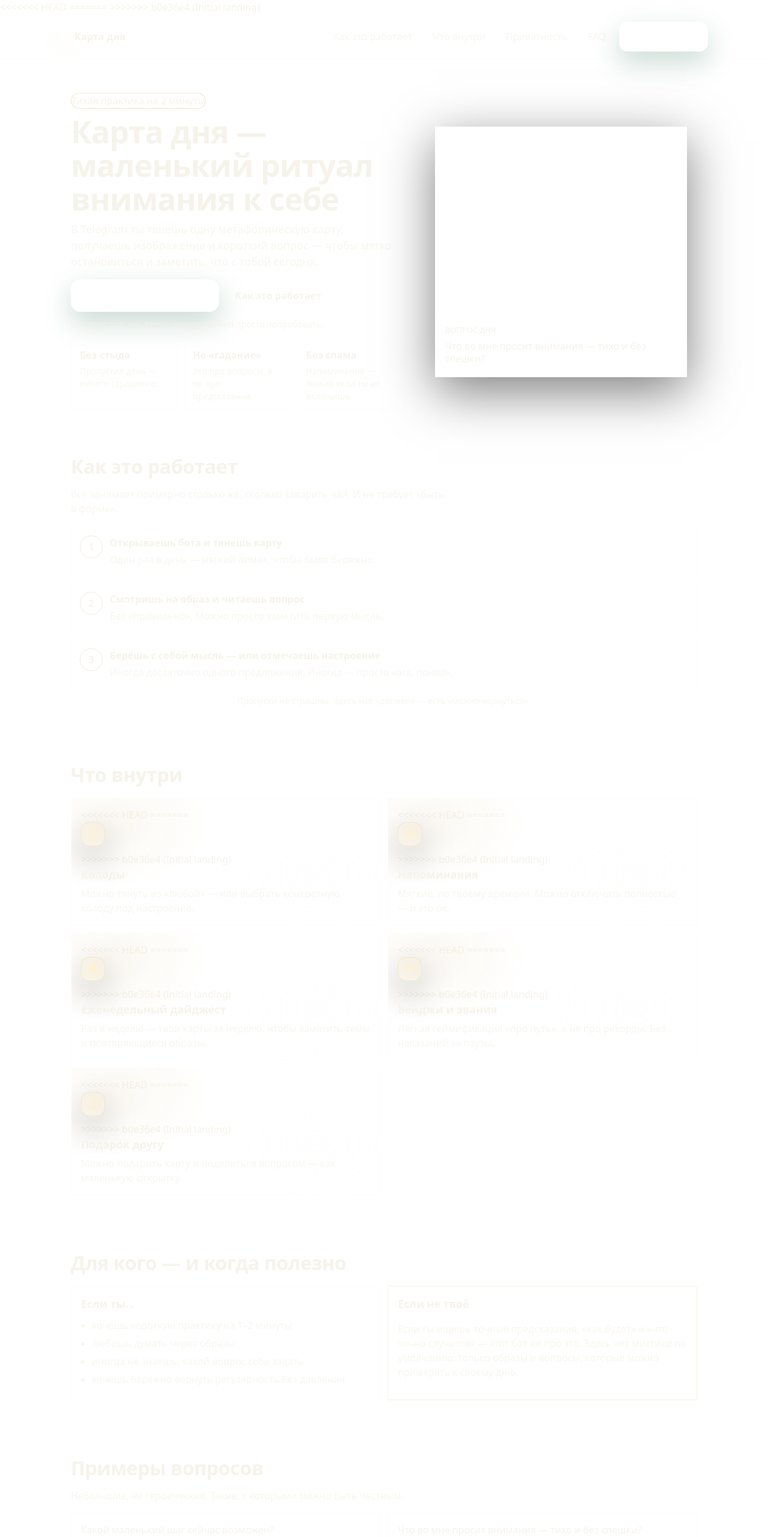
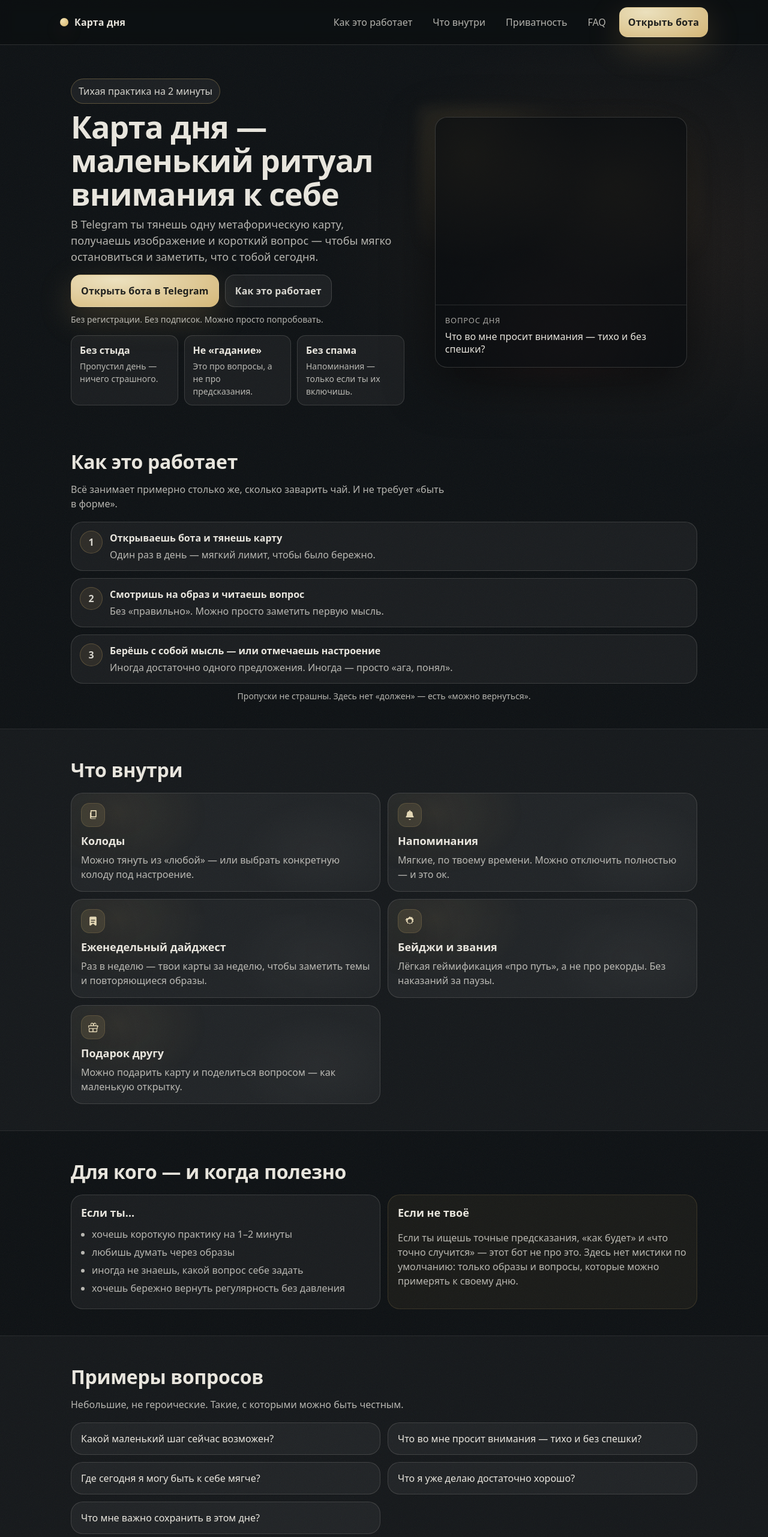
Before and after one commit to klambiatti/karta-dnya-landing, a plain HTML site: page index.html in a window 1280 px wide. Shown: the top 2563 px of the page at 60% size. Drawn offline with Linux system fonts and the light colour scheme.

Commit message:
Fix merge conflicts on Pages

```diff
--- a/index.html
+++ b/index.html
@@ -3,12 +3,8 @@
   <head>
     <meta charset="utf-8" />
     <meta name="viewport" content="width=device-width, initial-scale=1" />
-<<<<<<< HEAD
-    <meta name="color-scheme" content="light" />
-=======
     <meta name="color-scheme" content="dark light" />
     <meta name="theme-color" content="#0b0f12" />
->>>>>>> b0e36e4 (Initial landing)
 
     <title>Карта дня — маленький ритуал внимания к себе</title>
     <meta
@@ -147,42 +143,27 @@
           <h2>Что внутри</h2>
           <div class="cards">
             <article class="card">
-<<<<<<< HEAD
-=======
               <div class="card__icon" data-icon="deck" aria-hidden="true"></div>
->>>>>>> b0e36e4 (Initial landing)
               <h3>Колоды</h3>
               <p>Можно тянуть из «любой» — или выбрать конкретную колоду под настроение.</p>
             </article>
             <article class="card">
-<<<<<<< HEAD
-=======
               <div class="card__icon" data-icon="bell" aria-hidden="true"></div>
->>>>>>> b0e36e4 (Initial landing)
               <h3>Напоминания</h3>
               <p>Мягкие, по твоему времени. Можно отключить полностью — и это ок.</p>
             </article>
             <article class="card">
-<<<<<<< HEAD
-=======
               <div class="card__icon" data-icon="digest" aria-hidden="true"></div>
->>>>>>> b0e36e4 (Initial landing)
               <h3>Еженедельный дайджест</h3>
               <p>Раз в неделю — твои карты за неделю, чтобы заметить темы и повторяющиеся образы.</p>
             </article>
             <article class="card">
-<<<<<<< HEAD
-=======
               <div class="card__icon" data-icon="badge" aria-hidden="true"></div>
->>>>>>> b0e36e4 (Initial landing)
               <h3>Бейджи и звания</h3>
               <p>Лёгкая геймификация «про путь», а не про рекорды. Без наказаний за паузы.</p>
             </article>
             <article class="card">
-<<<<<<< HEAD
-=======
               <div class="card__icon" data-icon="gift" aria-hidden="true"></div>
->>>>>>> b0e36e4 (Initial landing)
               <h3>Подарок другу</h3>
               <p>Можно подарить карту и поделиться вопросом — как маленькую открытку.</p>
             </article>
--- a/styles.css
+++ b/styles.css
@@ -1,17 +1,4 @@
 :root {
-<<<<<<< HEAD
-  --bg: #fbf8f2;
-  --bg-alt: #f6f1e7;
-  --card: rgba(255, 255, 255, 0.7);
-  --text: #1f2328;
-  --muted: rgba(31, 35, 40, 0.72);
-  --line: rgba(31, 35, 40, 0.12);
-  --shadow: 0 20px 60px rgba(31, 35, 40, 0.12);
-
-  --accent: #2d6a4f;
-  --accent-ink: #0f3d2b;
-  --accent-soft: rgba(45, 106, 79, 0.14);
-=======
   --bg: #0b0f12;
   --bg-alt: #0a0d10;
   --card: rgba(255, 255, 255, 0.06);
@@ -20,11 +7,10 @@
   --line: rgba(245, 242, 234, 0.14);
   --shadow: 0 24px 80px rgba(0, 0, 0, 0.5);
 
-  --accent: #d6b36a; /* soft gold */
+  --accent: #d6b36a;
   --accent-ink: rgba(10, 13, 16, 0.92);
   --accent-soft: rgba(214, 179, 106, 0.14);
   --accent-line: rgba(214, 179, 106, 0.32);
->>>>>>> b0e36e4 (Initial landing)
 
   --radius: 20px;
   --radius-sm: 14px;
@@ -47,15 +33,6 @@ body {
     "Segoe UI Emoji";
   line-height: 1.5;
   color: var(--text);
-<<<<<<< HEAD
-  background: radial-gradient(1200px 600px at 10% -10%, rgba(45, 106, 79, 0.12), transparent 55%),
-    radial-gradient(1000px 500px at 90% 10%, rgba(204, 153, 109, 0.14), transparent 60%),
-    linear-gradient(180deg, var(--bg), var(--bg) 42%, var(--bg-alt));
-=======
-  background: radial-gradient(1000px 700px at 15% -10%, rgba(214, 179, 106, 0.12), transparent 55%),
-    radial-gradient(900px 600px at 85% 10%, rgba(240, 160, 110, 0.08), transparent 62%),
-    radial-gradient(800px 520px at 40% 110%, rgba(214, 179, 106, 0.08), transparent 60%),
-    linear-gradient(180deg, var(--bg), var(--bg) 42%, var(--bg-alt));
   background-image: url("./assets/grain.svg"),
     radial-gradient(1000px 700px at 15% -10%, rgba(214, 179, 106, 0.12), transparent 55%),
     radial-gradient(900px 600px at 85% 10%, rgba(240, 160, 110, 0.08), transparent 62%),
@@ -63,7 +40,6 @@ body {
     linear-gradient(180deg, var(--bg), var(--bg) 42%, var(--bg-alt));
   background-repeat: repeat, no-repeat, no-repeat, no-repeat, no-repeat;
   background-size: 320px 320px, auto, auto, auto, auto;
->>>>>>> b0e36e4 (Initial landing)
 }
 
 a {
@@ -83,11 +59,7 @@ a {
   top: 10px;
   padding: 10px 12px;
   border-radius: 12px;
-<<<<<<< HEAD
-  background: #fff;
-=======
   background: rgba(15, 18, 22, 0.92);
->>>>>>> b0e36e4 (Initial landing)
   border: 1px solid var(--line);
   transform: translateY(-200%);
   transition: transform 0.18s ease;
@@ -101,11 +73,7 @@ a {
   position: sticky;
   top: 0;
   z-index: 30;
-<<<<<<< HEAD
-  background: rgba(251, 248, 242, 0.72);
-=======
   background: rgba(10, 13, 16, 0.62);
->>>>>>> b0e36e4 (Initial landing)
   backdrop-filter: blur(10px);
   border-bottom: 1px solid var(--line);
 }
@@ -131,13 +99,8 @@ a {
   width: 14px;
   height: 14px;
   border-radius: 999px;
-<<<<<<< HEAD
-  background: radial-gradient(circle at 30% 30%, #7cc6a4, var(--accent));
-  box-shadow: 0 10px 26px rgba(45, 106, 79, 0.25);
-=======
   background: radial-gradient(circle at 30% 30%, rgba(255, 237, 186, 0.95), var(--accent));
   box-shadow: 0 12px 30px rgba(214, 179, 106, 0.18);
->>>>>>> b0e36e4 (Initial landing)
 }
 .brand__text {
   font-weight: 650;
@@ -157,11 +120,7 @@ a {
   border-radius: 12px;
 }
 .nav__link:hover {
-<<<<<<< HEAD
-  background: rgba(255, 255, 255, 0.55);
-=======
   background: rgba(255, 255, 255, 0.06);
->>>>>>> b0e36e4 (Initial landing)
   color: var(--text);
 }
 
@@ -179,15 +138,9 @@ a {
   display: inline-flex;
   gap: 10px;
   align-items: center;
-<<<<<<< HEAD
-  color: var(--accent-ink);
-  background: rgba(255, 255, 255, 0.55);
-  border: 1px solid rgba(45, 106, 79, 0.22);
-=======
   color: rgba(245, 242, 234, 0.86);
   background: rgba(255, 255, 255, 0.06);
   border: 1px solid var(--accent-line);
->>>>>>> b0e36e4 (Initial landing)
   padding: 8px 12px;
   border-radius: 999px;
   width: fit-content;
@@ -245,23 +198,11 @@ h1 {
   border-radius: 16px;
 }
 .btn--primary {
-<<<<<<< HEAD
-  background: linear-gradient(180deg, rgba(45, 106, 79, 0.96), rgba(45, 106, 79, 0.9));
-  color: #fff;
-  box-shadow: 0 18px 45px rgba(45, 106, 79, 0.25);
-}
-.btn--primary:hover {
-  box-shadow: 0 22px 55px rgba(45, 106, 79, 0.32);
-}
-.btn--ghost {
-  background: rgba(255, 255, 255, 0.55);
-  border-color: rgba(31, 35, 40, 0.14);
-  color: var(--text);
-}
-.btn--ghost:hover {
-  background: rgba(255, 255, 255, 0.75);
-=======
-  background: radial-gradient(120% 160% at 30% 15%, rgba(255, 242, 204, 0.92), rgba(214, 179, 106, 0.96));
+  background: radial-gradient(
+    120% 160% at 30% 15%,
+    rgba(255, 242, 204, 0.92),
+    rgba(214, 179, 106, 0.96)
+  );
   color: rgba(10, 13, 16, 0.9);
   box-shadow: 0 18px 55px rgba(214, 179, 106, 0.22);
 }
@@ -275,7 +216,6 @@ h1 {
 }
 .btn--ghost:hover {
   background: rgba(255, 255, 255, 0.09);
->>>>>>> b0e36e4 (Initial landing)
 }
 
 .trust {
@@ -285,13 +225,8 @@ h1 {
   margin-top: 16px;
 }
 .trust__item {
-<<<<<<< HEAD
-  background: rgba(255, 255, 255, 0.55);
-  border: 1px solid rgba(31, 35, 40, 0.12);
-=======
   background: rgba(255, 255, 255, 0.05);
   border: 1px solid rgba(245, 242, 234, 0.14);
->>>>>>> b0e36e4 (Initial landing)
   border-radius: var(--radius-sm);
   padding: 12px 14px;
 }
@@ -311,15 +246,9 @@ h1 {
 .hero__glow {
   position: absolute;
   inset: -18px -10px -18px -10px;
-<<<<<<< HEAD
-  background: radial-gradient(260px 260px at 18% 18%, rgba(45, 106, 79, 0.18), transparent 60%),
-    radial-gradient(280px 220px at 70% 30%, rgba(204, 153, 109, 0.18), transparent 60%),
-    radial-gradient(300px 250px at 50% 80%, rgba(70, 130, 180, 0.12), transparent 60%);
-=======
   background: radial-gradient(300px 300px at 18% 18%, rgba(214, 179, 106, 0.18), transparent 60%),
     radial-gradient(340px 260px at 70% 30%, rgba(214, 179, 106, 0.12), transparent 60%),
     radial-gradient(320px 280px at 50% 86%, rgba(255, 120, 120, 0.06), transparent 60%);
->>>>>>> b0e36e4 (Initial landing)
   filter: blur(10px);
   z-index: 0;
 }
@@ -331,41 +260,25 @@ h1 {
   margin: 0 auto;
 }
 .card-mock__frame {
-<<<<<<< HEAD
-  background: rgba(255, 255, 255, 0.72);
-  border: 1px solid rgba(31, 35, 40, 0.14);
-=======
   background: rgba(10, 13, 16, 0.68);
   border: 1px solid rgba(245, 242, 234, 0.16);
->>>>>>> b0e36e4 (Initial landing)
   border-radius: var(--radius);
   overflow: hidden;
   box-shadow: var(--shadow);
 }
 .card-mock__art {
   aspect-ratio: 4 / 3;
-<<<<<<< HEAD
-  background-image: url("./assets/garden.svg");
-  background-size: cover;
-  background-position: center;
-  border-bottom: 1px solid rgba(31, 35, 40, 0.1);
-=======
   background-image: url("./assets/hero-card.svg");
   background-size: cover;
   background-position: center;
   border-bottom: 1px solid rgba(245, 242, 234, 0.12);
->>>>>>> b0e36e4 (Initial landing)
 }
 .card-mock__text {
   padding: 16px 16px 18px;
 }
 .card-mock__label {
   font-size: 13px;
-<<<<<<< HEAD
-  color: var(--muted);
-=======
   color: rgba(245, 242, 234, 0.66);
->>>>>>> b0e36e4 (Initial landing)
   letter-spacing: 0.06em;
   text-transform: uppercase;
   margin-bottom: 6px;
@@ -379,15 +292,9 @@ h1 {
   padding: 44px 0;
 }
 .section--alt {
-<<<<<<< HEAD
-  background: rgba(255, 255, 255, 0.42);
-  border-top: 1px solid rgba(31, 35, 40, 0.06);
-  border-bottom: 1px solid rgba(31, 35, 40, 0.06);
-=======
   background: rgba(255, 255, 255, 0.03);
   border-top: 1px solid rgba(245, 242, 234, 0.08);
   border-bottom: 1px solid rgba(245, 242, 234, 0.08);
->>>>>>> b0e36e4 (Initial landing)
 }
 h2 {
   margin: 0 0 10px;
@@ -412,13 +319,8 @@ h2 {
   grid-template-columns: 38px 1fr;
   gap: 12px;
   align-items: start;
-<<<<<<< HEAD
-  background: rgba(255, 255, 255, 0.62);
-  border: 1px solid rgba(31, 35, 40, 0.12);
-=======
   background: rgba(255, 255, 255, 0.05);
   border: 1px solid rgba(245, 242, 234, 0.14);
->>>>>>> b0e36e4 (Initial landing)
   border-radius: var(--radius);
   padding: 14px 14px;
 }
@@ -428,17 +330,10 @@ h2 {
   border-radius: 999px;
   display: grid;
   place-items: center;
-<<<<<<< HEAD
-  background: var(--accent-soft);
-  border: 1px solid rgba(45, 106, 79, 0.22);
-  font-weight: 750;
-  color: var(--accent-ink);
-=======
   background: rgba(214, 179, 106, 0.1);
   border: 1px solid rgba(214, 179, 106, 0.26);
   font-weight: 750;
   color: rgba(245, 242, 234, 0.86);
->>>>>>> b0e36e4 (Initial landing)
 }
 .step__title {
   font-weight: 750;
@@ -455,12 +350,6 @@ h2 {
   margin-top: 14px;
 }
 .card {
-<<<<<<< HEAD
-  background: rgba(255, 255, 255, 0.64);
-  border: 1px solid rgba(31, 35, 40, 0.12);
-  border-radius: var(--radius);
-  padding: 16px 16px;
-=======
   background: rgba(255, 255, 255, 0.05);
   border: 1px solid rgba(245, 242, 234, 0.14);
   border-radius: var(--radius);
@@ -472,8 +361,7 @@ h2 {
   content: "";
   position: absolute;
   inset: 0;
-  background:
-    radial-gradient(260px 180px at 15% 20%, rgba(214, 179, 106, 0.09), transparent 60%),
+  background: radial-gradient(260px 180px at 15% 20%, rgba(214, 179, 106, 0.09), transparent 60%),
     radial-gradient(240px 160px at 80% 60%, rgba(245, 242, 234, 0.04), transparent 65%);
   opacity: 0.9;
   pointer-events: none;
@@ -524,7 +412,6 @@ h2 {
 .card__icon[data-icon="gift"]::after {
   -webkit-mask-image: url("./assets/icons/gift.svg");
   mask-image: url("./assets/icons/gift.svg");
->>>>>>> b0e36e4 (Initial landing)
 }
 .card h3 {
   margin: 0 0 6px;
@@ -542,24 +429,14 @@ h2 {
   margin-top: 14px;
 }
 .panel {
-<<<<<<< HEAD
-  background: rgba(255, 255, 255, 0.62);
-  border: 1px solid rgba(31, 35, 40, 0.12);
-=======
   background: rgba(255, 255, 255, 0.05);
   border: 1px solid rgba(245, 242, 234, 0.14);
->>>>>>> b0e36e4 (Initial landing)
   border-radius: var(--radius);
   padding: 16px 16px;
 }
 .panel--soft {
-<<<<<<< HEAD
-  background: rgba(45, 106, 79, 0.08);
-  border-color: rgba(45, 106, 79, 0.16);
-=======
   background: rgba(214, 179, 106, 0.06);
   border-color: rgba(214, 179, 106, 0.16);
->>>>>>> b0e36e4 (Initial landing)
 }
 .panel h3 {
   margin: 0 0 10px;
@@ -589,13 +466,8 @@ h2 {
 }
 .quote {
   margin: 0;
-<<<<<<< HEAD
-  background: rgba(255, 255, 255, 0.62);
-  border: 1px solid rgba(31, 35, 40, 0.12);
-=======
   background: rgba(255, 255, 255, 0.05);
   border: 1px solid rgba(245, 242, 234, 0.14);
->>>>>>> b0e36e4 (Initial landing)
   border-radius: var(--radius);
   padding: 14px 16px;
 }
@@ -606,13 +478,8 @@ h2 {
 }
 
 .privacy {
-<<<<<<< HEAD
-  background: rgba(255, 255, 255, 0.6);
-  border: 1px solid rgba(31, 35, 40, 0.12);
-=======
   background: rgba(255, 255, 255, 0.05);
   border: 1px solid rgba(245, 242, 234, 0.14);
->>>>>>> b0e36e4 (Initial landing)
   border-radius: var(--radius);
   padding: 16px 16px;
 }
@@ -620,13 +487,8 @@ code {
   font-family: ui-monospace, SFMono-Regular, Menlo, Monaco, Consolas, "Liberation Mono", "Courier New",
     monospace;
   font-size: 0.95em;
-<<<<<<< HEAD
-  background: rgba(31, 35, 40, 0.06);
-  border: 1px solid rgba(31, 35, 40, 0.1);
-=======
   background: rgba(245, 242, 234, 0.06);
   border: 1px solid rgba(245, 242, 234, 0.14);
->>>>>>> b0e36e4 (Initial landing)
   padding: 2px 6px;
   border-radius: 8px;
 }
@@ -637,13 +499,8 @@ code {
   margin-top: 12px;
 }
 .faq__item {
-<<<<<<< HEAD
-  background: rgba(255, 255, 255, 0.62);
-  border: 1px solid rgba(31, 35, 40, 0.12);
-=======
   background: rgba(255, 255, 255, 0.05);
   border: 1px solid rgba(245, 242, 234, 0.14);
->>>>>>> b0e36e4 (Initial landing)
   border-radius: var(--radius);
   padding: 10px 12px;
 }
@@ -661,13 +518,8 @@ code {
   color: var(--muted);
 }
 .faq__item[open] {
-<<<<<<< HEAD
-  border-color: rgba(45, 106, 79, 0.22);
-  box-shadow: 0 14px 44px rgba(31, 35, 40, 0.08);
-=======
   border-color: rgba(214, 179, 106, 0.3);
   box-shadow: 0 18px 65px rgba(0, 0, 0, 0.38);
->>>>>>> b0e36e4 (Initial landing)
 }
 
 .cta-final {
@@ -678,13 +530,8 @@ code {
   grid-template-columns: 1fr;
   gap: 12px;
   align-items: center;
-<<<<<<< HEAD
-  background: rgba(45, 106, 79, 0.08);
-  border: 1px solid rgba(45, 106, 79, 0.16);
-=======
   background: rgba(214, 179, 106, 0.06);
   border: 1px solid rgba(214, 179, 106, 0.16);
->>>>>>> b0e36e4 (Initial landing)
   border-radius: calc(var(--radius) + 4px);
   padding: 18px 18px;
 }
@@ -694,13 +541,8 @@ code {
 }
 
 .footer {
-<<<<<<< HEAD
-  border-top: 1px solid rgba(31, 35, 40, 0.12);
-  background: rgba(251, 248, 242, 0.84);
-=======
   border-top: 1px solid rgba(245, 242, 234, 0.14);
   background: rgba(10, 13, 16, 0.64);
->>>>>>> b0e36e4 (Initial landing)
 }
 .footer__inner {
   padding: 18px 0;
@@ -732,11 +574,7 @@ code {
   border-radius: 12px;
 }
 .footer__link:hover {
-<<<<<<< HEAD
-  background: rgba(255, 255, 255, 0.55);
-=======
   background: rgba(255, 255, 255, 0.06);
->>>>>>> b0e36e4 (Initial landing)
   color: var(--text);
 }
 
```
Also changed, not shown: main.js (+0 -17 lines), assets/favicon.svg, assets/og.svg, 1 other file.
